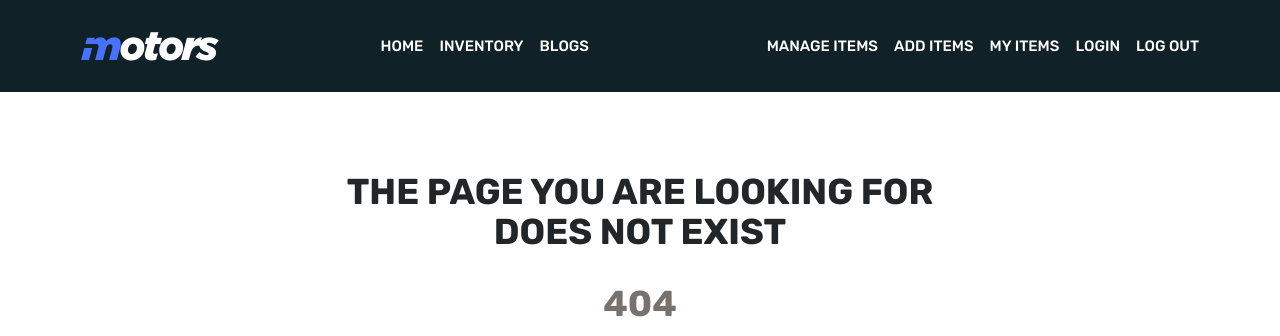
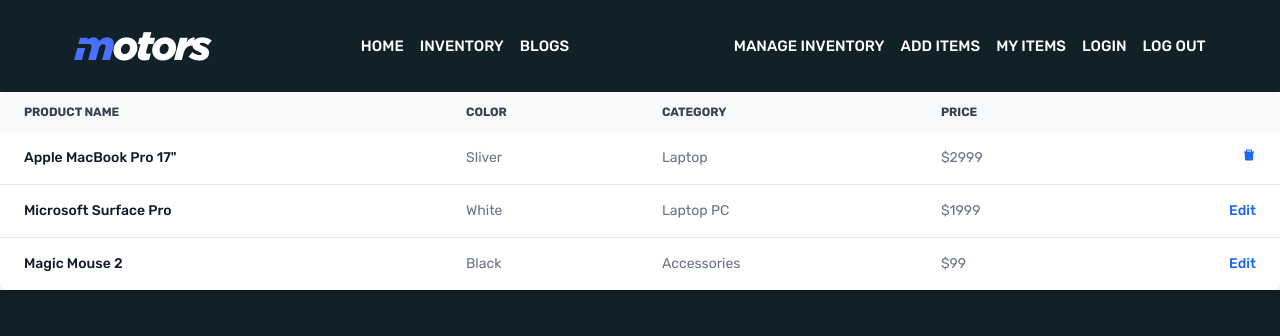
Before and after one commit to NishatFariza/motors-car-client, a React (Create React App) app: page /manageInventory in a window 1280 px wide. Before the commit this address had no page. Shown: the top 336 px of the page. Built offline with nearby package versions, Linux system fonts and the light colour scheme.

Commit message:
create inventory route

```diff
--- a/src/App.js
+++ b/src/App.js
@@ -6,6 +6,7 @@
 import SignUp from './pages/Auth/SignUp/SignUp';
 import Blogs from './pages/Blogs/Blogs';
 import Home from './pages/HomePage/Home/Home';
+import ManageInventory from './pages/ManageInventory/ManageInventory';
 import Footer from './pages/Shared/Footer/Footer';
 import Header from './pages/Shared/Header/Header';
 import NotFound from './pages/Shared/NotFound/NotFound';
@@ -19,6 +20,7 @@
         <Route path='/logIn' element={<LogIn></LogIn>}></Route>
         <Route path='/signUp' element={<SignUp></SignUp>}></Route>
         <Route path='/blogs' element={<Blogs></Blogs>}></Route>
+        <Route path='/manageInventory' element={<ManageInventory></ManageInventory>}></Route>
         <Route path='*' element={<NotFound></NotFound>}></Route>
       </Routes>
       <Footer></Footer>
--- /dev/null
+++ b/src/pages/ManageInventory/ManageInventory.jsx
@@ -0,0 +1,93 @@
+import React from "react";
+import { AiFillDelete } from "react-icons/ai";
+
+const ManageInventory = () => {
+  return (
+    <div>
+      <div class="relative overflow-x-auto shadow-md sm:rounded-lg">
+        <table class="w-full text-sm text-left text-gray-500 dark:text-gray-400">
+          <thead class="text-xs text-gray-700 uppercase bg-gray-50 dark:bg-gray-700 dark:text-gray-400">
+            <tr>
+              <th scope="col" class="px-6 py-3">
+                Product name
+              </th>
+              <th scope="col" class="px-6 py-3">
+                Color
+              </th>
+              <th scope="col" class="px-6 py-3">
+                Category
+              </th>
+              <th scope="col" class="px-6 py-3">
+                Price
+              </th>
+              <th scope="col" class="px-6 py-3">
+                <span class="sr-only">Edit</span>
+              </th>
+            </tr>
+          </thead>
+          <tbody>
+            <tr class="bg-white border-b dark:bg-gray-800 dark:border-gray-700 hover:bg-gray-50 dark:hover:bg-gray-600">
+              <th
+                scope="row"
+                class="px-6 py-4 font-medium text-gray-900 dark:text-white whitespace-nowrap"
+              >
+                Apple MacBook Pro 17"
+              </th>
+              <td class="px-6 py-4">Sliver</td>
+              <td class="px-6 py-4">Laptop</td>
+              <td class="px-6 py-4">$2999</td>
+              <td class="px-6 py-4 text-right">
+                <button
+                  href="#"
+                  class="font-medium text-blue-600 dark:text-blue-500 hover:underline"
+                >
+                  <AiFillDelete></AiFillDelete>
+                </button>
+              </td>
+            </tr>
+            <tr class="bg-white border-b dark:bg-gray-800 dark:border-gray-700 hover:bg-gray-50 dark:hover:bg-gray-600">
+              <th
+                scope="row"
+                class="px-6 py-4 font-medium text-gray-900 dark:text-white whitespace-nowrap"
+              >
+                Microsoft Surface Pro
+              </th>
+              <td class="px-6 py-4">White</td>
+              <td class="px-6 py-4">Laptop PC</td>
+              <td class="px-6 py-4">$1999</td>
+              <td class="px-6 py-4 text-right">
+                <button
+                  href="#"
+                  class="font-medium text-blue-600 dark:text-blue-500 hover:underline"
+                >
+                  Edit
+                </button>
+              </td>
+            </tr>
+            <tr class="bg-white dark:bg-gray-800 hover:bg-gray-50 dark:hover:bg-gray-600">
+              <th
+                scope="row"
+                class="px-6 py-4 font-medium text-gray-900 dark:text-white whitespace-nowrap"
+              >
+                Magic Mouse 2
+              </th>
+              <td class="px-6 py-4">Black</td>
+              <td class="px-6 py-4">Accessories</td>
+              <td class="px-6 py-4">$99</td>
+              <td class="px-6 py-4 text-right">
+                <button
+                  href="#"
+                  class="font-medium text-blue-600 dark:text-blue-500 hover:underline"
+                >
+                  Edit
+                </button>
+              </td>
+            </tr>
+          </tbody>
+        </table>
+      </div>
+    </div>
+  );
+};
+
+export default ManageInventory;
--- a/src/pages/Shared/Header/Header.jsx
+++ b/src/pages/Shared/Header/Header.jsx
@@ -21,8 +21,8 @@
         </Link>
       </div>
       <div>
-        <Link className=" duration-500 ml-4 menu-text" to="/manageItem">
-          MANAGE ITEMS
+        <Link className=" duration-500 ml-4 menu-text" to="/manageInventory">
+          MANAGE INVENTORY
         </Link>
         <Link className=" duration-500 ml-4 menu-text" to="/addItem">
           ADD ITEMS
```
Also changed, not shown: src/pages/ManageInventory/ManageInventory.css (added).
